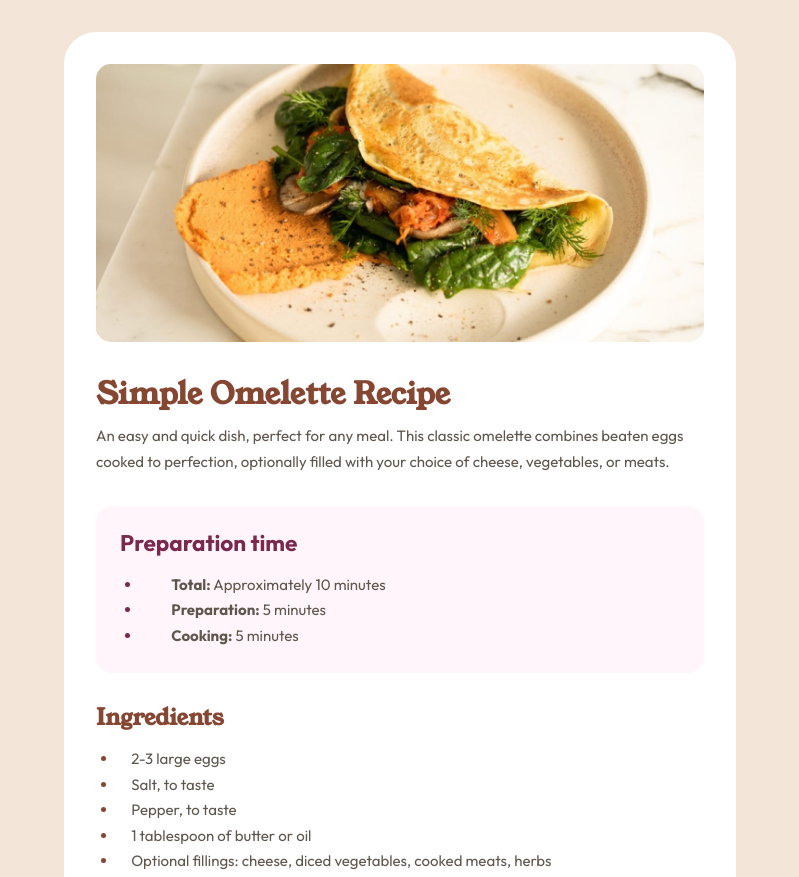
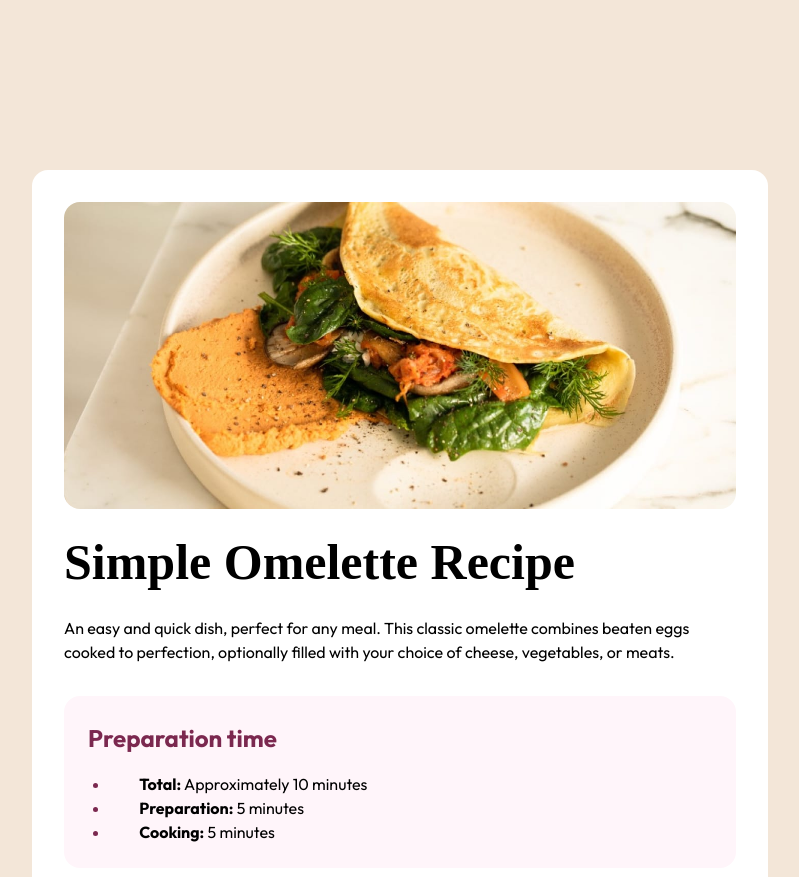
Before and after one commit to cerezoar/fem-recipe-page, a plain HTML site: page index.html in a window 1280 px wide. Shown: the top 877 px of the page, without its empty margins (240-1039 px from the left). Drawn offline with Linux system fonts and the light colour scheme.

Commit message:
minor tweak

```diff
--- a/index.html
+++ b/index.html
@@ -1,37 +1,24 @@
 <!DOCTYPE html>
 <html lang="en">
+
 <head>
   <meta charset="UTF-8" />
   <meta name="viewport" content="width=device-width, initial-scale=1.0" />
   <!-- displays site properly based on user's device -->
 
-    <link
-      rel="icon"
-      type="image/png"
-      sizes="32x32"
-      href="./assets/images/favicon-32x32.png"
-    />
+  <link rel="icon" type="image/png" sizes="32x32" href="./assets/images/favicon-32x32.png" />
   <link rel="preconnect" href="https://fonts.googleapis.com" />
   <link rel="preconnect" href="https://fonts.gstatic.com" crossorigin />
-    <link
-      href="https://fonts.googleapis.com/css2?family=Outfit:wght@400;700&family=Young+Serif&display=swap"
-      rel="stylesheet"
-    />
+  <link href="https://fonts.googleapis.com/css2?family=Outfit:wght@400;700&family=Young+Serif&display=swap"
+    rel="stylesheet" />
   <link rel="stylesheet" href="style.css" />
   <title>Frontend Mentor | Recipe page</title>
 </head>
-  <!-- body -->
+
 <body>
-    <!-- container -->
   <div class="container">
-      <!-- main elements of the website -->
-      <div class="content">
-        <!-- features image -->
     <div class="recipe-img">
-          <img
-            src="assets/images/image-omelette.jpeg"
-            alt="picture delicious of cooked omelette"
-          />
+      <img src="assets/images/image-omelette.jpeg" alt="picture delicious of cooked omelette" />
     </div>
     <!-- recipe write-up -->
     <div class="content-inner">
@@ -136,13 +123,12 @@
       </div>
     </div>
   </div>
-    </div>
   <!-- footer -->
   <div class="attribution">
     Challenge by
-      <a href="https://www.frontendmentor.io?ref=challenge" target="_blank"
-        >Frontend Mentor</a
-      >. Coded by <a href="#Aldrin">Aldrin</a>.
+    <a href="https://www.frontendmentor.io?ref=challenge" target="_blank">Frontend Mentor</a>. Coded by <a
+      href="#Aldrin">Aldrin</a>.
   </div>
 </body>
+
 </html>
--- a/style.css
+++ b/style.css
@@ -19,40 +19,80 @@
     margin: 0;
 }
 
-img {
+body {
+    line-height: 1.5;
+    -webkit-font-smoothing: antialiased;
+}
+
+img,
+picture,
+video,
+canvas,
+svg {
+    display: block;
     max-width: 100%;
 }
-/* body css */
+
+input,
+button,
+textarea,
+select {
+    font: inherit;
+}
+
+p,
+h1,
+h2,
+h3,
+h4,
+h5,
+h6 {
+    overflow-wrap: break-word;
+}
+
+#root,
+#__next {
+    isolation: isolate;
+}
+/* body css ======================================= */
+
 body {
-    font: 400 94%/170% "Outfit", sans-serif;
     background: var(--eggshell);
-    color: var(--wenge-brown);
 }
 
 .container {
+    background-color: white;
     max-width: 46rem;
     margin-inline: auto;
-    padding: 0 2rem;
-
+    margin-top: 170px;
+    border-radius: 1rem;
+    padding: 2rem;
 }
 
-h1,
-h2,
-h3 {
+h1 {
+    font-family: "Young serif, sans-serif";
+    font-size: 50px;
+}
+
+h2 {
     font-family: "Young serif", sans-serif;
     color: var(--nutmeg);
 }
 
-.content {
-    background: white;
-    /* padding: 2rem; */
-    margin: 2rem 0;
-    border-radius: 2rem;
-    padding-bottom: 2rem;
+.recipe-img img {
+    border-radius: 1rem;
 }
 
+.recipe-img {
+    margin-bottom: 1rem;
+}
+
+p, li, table {
+    font-family: "Outfit";
+}
+
+
 .content-inner {
-    padding: 0 2rem;
     display: grid;
     gap: 2rem;
 }
@@ -61,13 +101,9 @@ h3 {
     display: grid;
     gap: 1rem;
 }
-.recipe-img {
-    padding: 2rem;
-}
 
-.recipe-img img {
-    border-radius: 15px;
-}
+
+
 
 .preptime {
     background: var(--rose-white);
@@ -160,19 +196,22 @@ hr {
 
   .attribution {
     text-align: center;
+    margin: 4rem 0;
   }
 
 @media (max-width: 400px) {
     .container {
         padding: 0;
+        margin-top: 0;
     }
 
-    .content {
-        padding: 0;
-        padding-bottom: 2rem;
-        margin: 0;
+    .content-inner {
+        padding: 0 1rem;
     }
 
+    h1 {
+        font-size: 45px;
+    }
     .recipe-img {
         padding: 0;
         padding-bottom: 2rem;
```
Also changed, not shown: 1 other file. Lines whose indentation alone changed are shown as unchanged.
